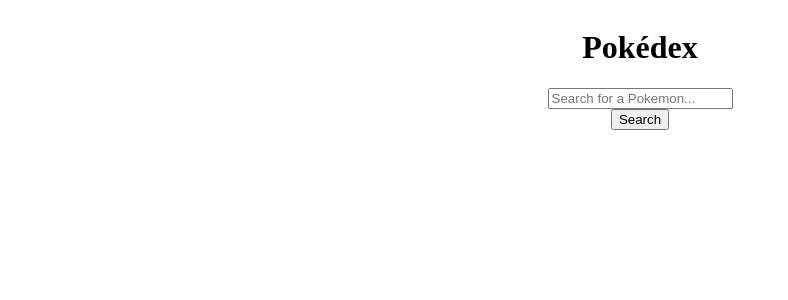
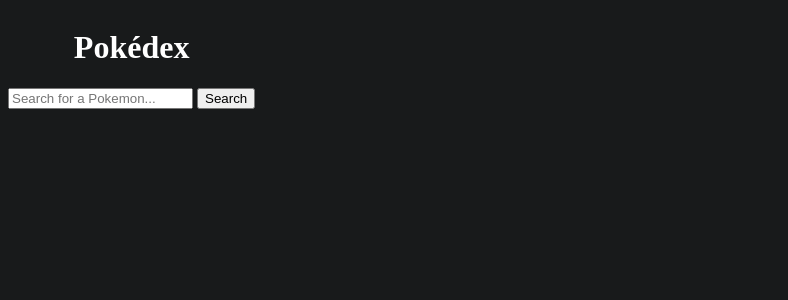
Before and after one commit to keenanmacneill/vite-pokemon-practice, a React (Vite) app: page / in a window 1280 px wide. Shown: the top 300 px of the page, without its empty margins (0-788 px from the left). Built offline with nearby package versions, Linux system fonts and the light colour scheme.

Commit message:
adds details section, moves types to details

```diff
--- a/src/App.css
+++ b/src/App.css
@@ -1,13 +1,60 @@
-body {
-  text-align: center;
-
+html {
+  background-color: #181a1b;
+  color: white;
 }
 
-.results {
-    display: grid;
-  justify-items: center;
-  align-items: center;
-  grid-template-rows: repeat(3, .25fr);
+#root {
+  text-align: center;
+  display: grid;
+  grid-template-columns: repeat(2, 1fr);
+  grid-template-rows: .01fr .01fr 1fr;
+}
+
+#header {
+  grid-column: 1/3;
+  grid-row: 1;
+}
+
+#search {
+  display: flex;
+  flex-direction: row;
+  gap: .25rem
+}
+
+#results {
+  grid-column: 1;
+  grid-row: 2;
+  justify-self: center;
+}
+
+#details {
+  grid-column: 2;
+  grid-row: 2;
+  /* justify-self: center; */
+  grid-template-columns: 1fr 1fr;
+  column-count: 2;
+}
+
+#favorites {
+  grid-column: 1;
+  grid-row: 3;
+  align-self: flex-start;
+}
+
+#favorite-pokemon {
+  grid-template-columns: 1fr 1fr;
+  column-count: 2;
+}
+
+#recents {
+  grid-column: 2;
+  grid-row: 3;
+    align-self: flex-start;
+}
+
+#recent-pokemon {
+  grid-template-columns: 1fr 1fr;
+  column-count: 2;
 }
 
 div {
@@ -15,8 +62,9 @@
   justify-items: center;
   align-items: center;
   grid-template-rows: repeat(2, .25fr);
+  width: fit-content;
 }
 
 img {
-  width: 20%
+  width: 30%
 }
--- a/src/App.jsx
+++ b/src/App.jsx
@@ -34,7 +34,11 @@
         toggleFavorite={toggleFavorite}
         cap={cap}
         query={query} />
-      <Details pokemon={pokemon} />
+      <Details pokemon={pokemon}
+        error={error}
+        isLoading={isLoading}
+        query={query}
+        cap={cap} />
       <Favorites
         favorites={favorites}
         setQuery={setQuery}
--- a/src/components/Details/Details.jsx
+++ b/src/components/Details/Details.jsx
@@ -1,6 +1,17 @@
-export default function Details() {
-  return (
-    <section className='details'>
-    </section>
-  )
+export default function Details({ pokemon, cap, query, error, isLoading }) {
+  if (!query) return
+  if (error) return <p>{`${error}`}</p>
+  if (isLoading) return <p>Loading...</p>
+  if (pokemon) {
+    return (
+      <div id='details'>
+        <p key={`${pokemon.name}-types`}> {pokemon.types.length > 1 ? 'Types:' : 'Type:'} {
+          pokemon.types.map(
+            type => type === pokemon.types[pokemon.types.length - 1] ? `${cap(type.type.name)}` : `${cap(type.type.name)}, `
+          )
+        }
+        </p>
+      </div>
+    )
+  }
 }
--- a/src/components/Favorites/Favorites.jsx
+++ b/src/components/Favorites/Favorites.jsx
@@ -2,8 +2,9 @@
   if (!favorites || favorites.length === 0) return null
 
   return (
-    <div className='favorites'>
-      <h2>Favorites</h2>
+    <div id='favorites'>
+      <h2 id='favorite-title'>Favorites</h2>
+      <div id='favorite-pokemon'>
         {favorites.map(fav =>
           <div key={fav.id}>
             <img src={fav.sprite} onClick={() => setQuery(fav.name)}></img>
@@ -18,5 +19,6 @@
           </div>
         )}
       </div>
+    </div>
   )
 }
--- a/src/components/Header/Header.jsx
+++ b/src/components/Header/Header.jsx
@@ -10,8 +10,9 @@
   })
 
   return (
-    <div>
+    <div id='header'>
       <h1>Pokédex</h1>
+      <div id='search'>
         <input
           type='search' placeholder='Search for a Pokemon...'
           value={inputText} onChange={handleChange}
@@ -19,5 +20,6 @@
         </input>
         <button onClick={handleClick}>Search</button>
       </div>
+    </div>
   )
 }
--- a/src/components/Recents/Recents.jsx
+++ b/src/components/Recents/Recents.jsx
@@ -2,8 +2,9 @@
   if (!recents || recents.length === 0) return null
 
   return (
-    <div>
-      <h2>Recent History</h2>
+    <div id='recents'>
+      <h2 id='favorite-title'>Recent Searches</h2>
+      <div id='recent-pokemon'>
         {recents.map((poke) => (
           <div key={poke.id}>
             <img src={poke.sprite} onClick={(() => setQuery(poke.name))}></img>
@@ -11,5 +12,6 @@
           </div>
         ))}
       </div>
+    </div>
   )
 }
--- a/src/components/Results/Results.jsx
+++ b/src/components/Results/Results.jsx
@@ -1,27 +1,24 @@
-export default function Results({ isLoading, isRefreshing, error, pokemon, toggleFavorite, favorites, cap, query }) {
+export default function Results({ isLoading, isRefreshing, error, pokemon, toggleFavorite, favorites, query }) {
   if (!query) return
   if (error) return <p>{`${error}`}</p>
   if (isLoading) return <p>Loading...</p>
   if (pokemon) {
     let isFavorite = favorites.some(favedPoke => favedPoke.name === pokemon.name)
     return (
-      <div className='results'>
+      <div id='results'>
         {isRefreshing ? 'Updating...' : null}
         <img src={`${pokemon['sprites']['other']['official-artwork']['front_default']}`}
         ></img>
-        {!isFavorite ? <button onClick={() =>
-          toggleFavorite({
-            id: pokemon.id,
-            name: pokemon.name,
-            sprite: pokemon['sprites']['other']['official-artwork']['front_default']
-          })
-        }>Click to Add Favorite</button> : null}
-        <p key={`${pokemon.name}-types`}> {pokemon.types.length > 1 ? 'Types:' : 'Type:'} {
-          pokemon.types.map(
-            type => type === pokemon.types[pokemon.types.length - 1] ? `${cap(type.type.name)}` : `${cap(type.type.name)}, `
-          )
+        {!isFavorite ?
+          <button onClick={() =>
+            toggleFavorite({
+              id: pokemon.id,
+              name: pokemon.name,
+              sprite: pokemon['sprites']['other']['official-artwork']['front_default']
+            })
+          }>Click to Add Favorite
+          </button> : null
         }
-        </p>
       </div >
     )
   }
```
Lines whose indentation alone changed are shown as unchanged.
